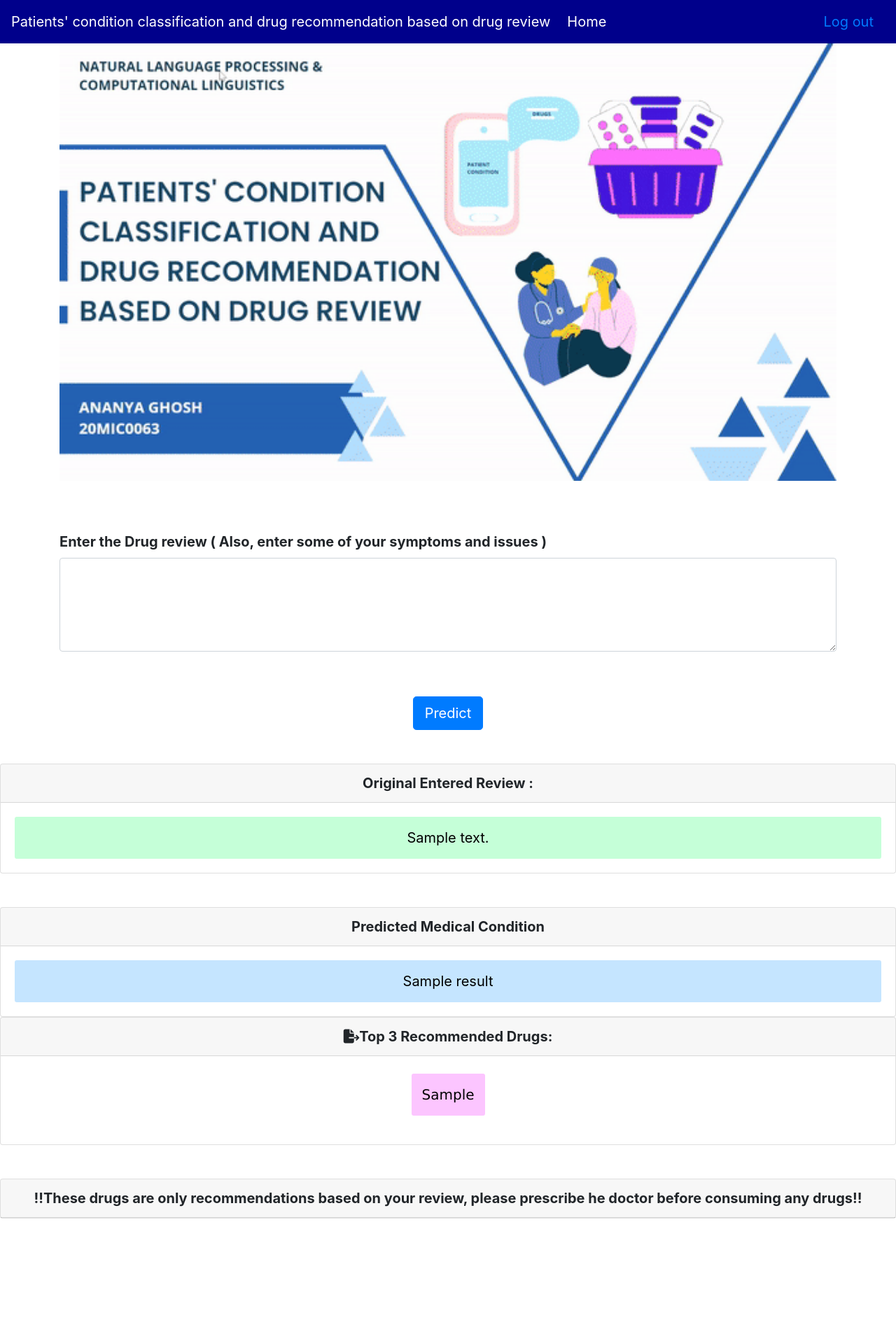
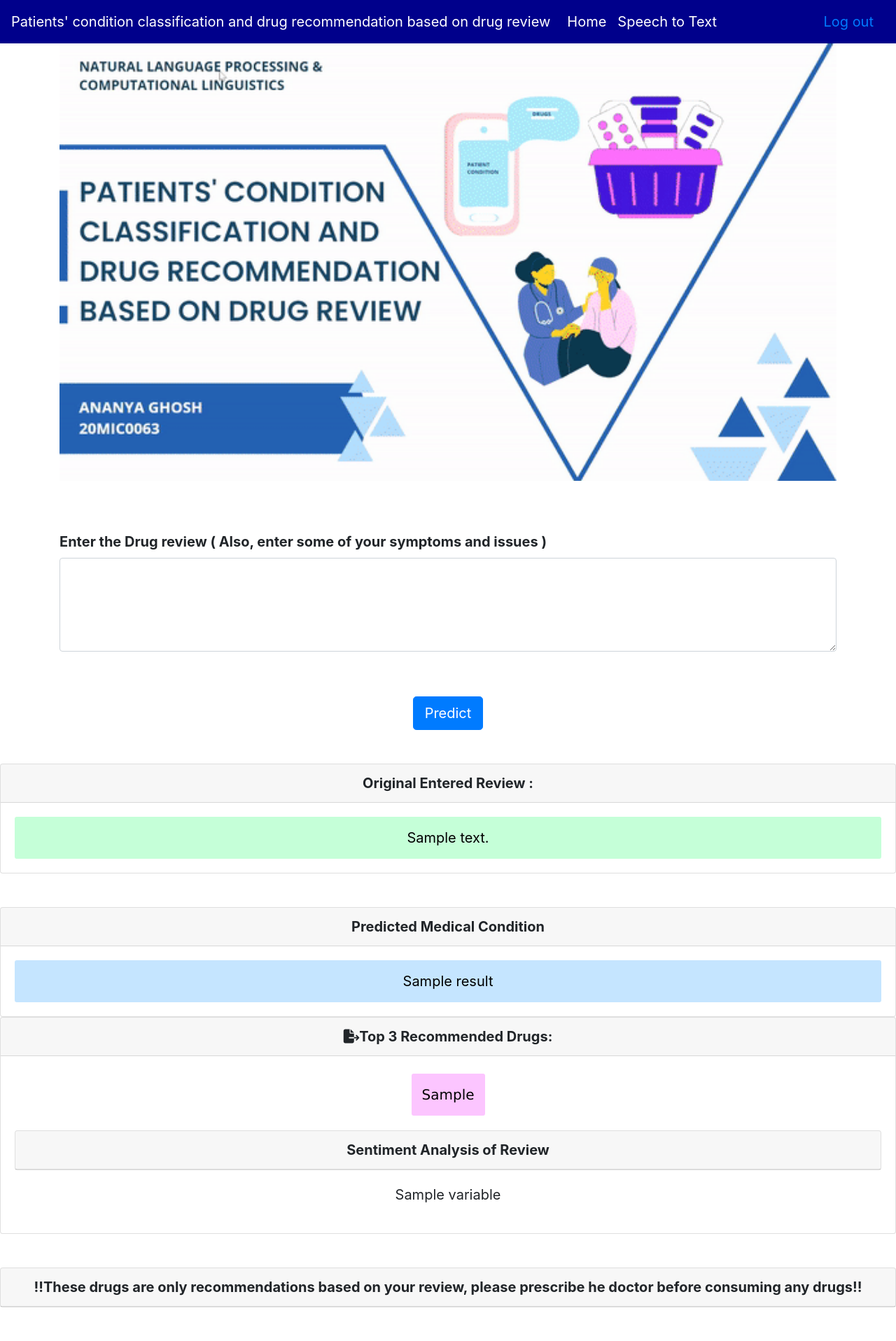
Before and after one commit to A-GHOSH-dev/Patient-s-Condition-Classification-and-Drugs-Recommendation-NLP-Flask-Web-App, a Flask app: template templates/predict.html in a window 1280 px wide. Shown: the whole page at 70% size. Before the commit the page ends 1741 px from the top, so only its background shows below. Run offline with Flask 2, Linux system fonts and the light colour scheme; the template is opened without the code that fills it: most values are stand-ins (such as "Sample title", 1, 10 or a date in 2020); lists and menus that the app fills with data are empty; parts of the project's set-up code (start-up, migrations or seed data) failed here and were passed over; some libraries are stand-ins or nearby versions.

Commit message:
Add files via upload

```diff
--- a/templates/home.html
+++ b/templates/home.html
@@ -191,6 +191,9 @@ li.horizontal-style a{
                 <li class="nav-item">
                     <a class="nav-link" href="/index">Home</a>
                 </li>
+                <li class="nav-item">
+                    <a class="nav-link" href="/audio_to_text/">Speech to Text</a>
+                </li>
 
 
 
--- a/templates/predict.html
+++ b/templates/predict.html
@@ -35,6 +35,9 @@
        {{ result }}
       </p>
 
+
+
+
   </div>
 
 </div>
@@ -62,6 +65,22 @@
 
         </table>
 
+        <div class="card text-center">
+          <div class="card-header">
+          <strong>   Sentiment Analysis of Review</strong>
+          </div>
+        </div>
+        <div class="card-body">
+
+          <p id="new2" class="card-text">
+
+           {{ variable }}
+          </p>
+
+
+
+
+      </div>
         </div>
 
     </div>
```
Also changed, not shown: templates/audio_to_text.html (added, +54 -0 lines).
